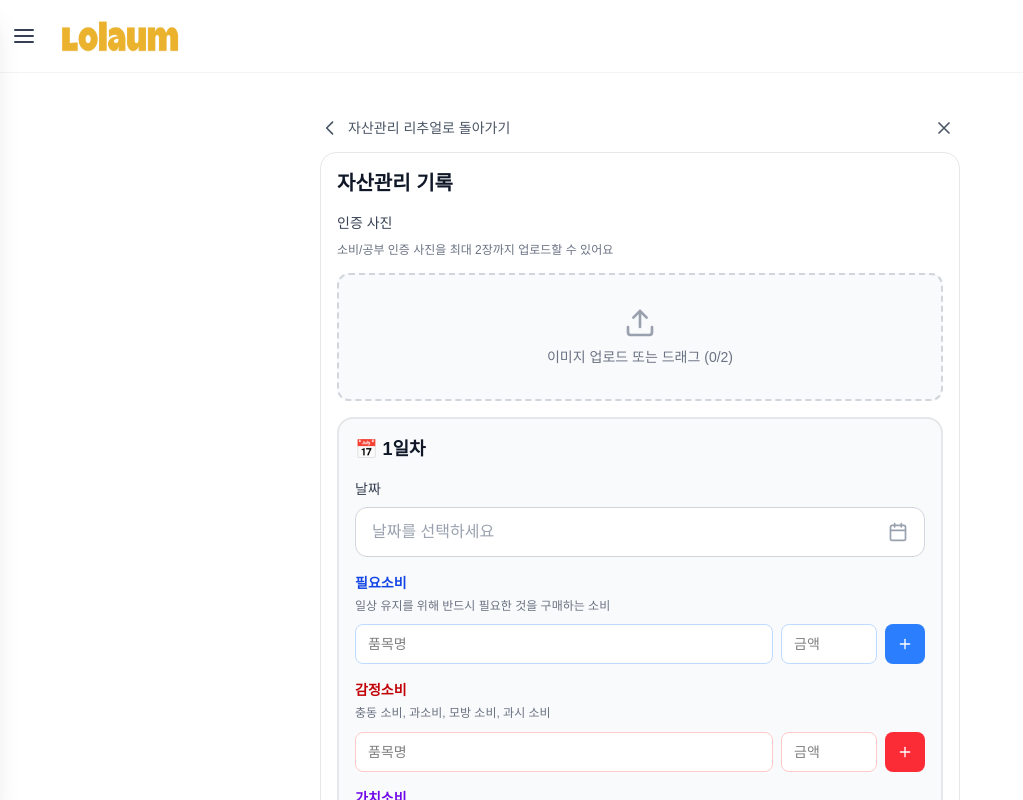
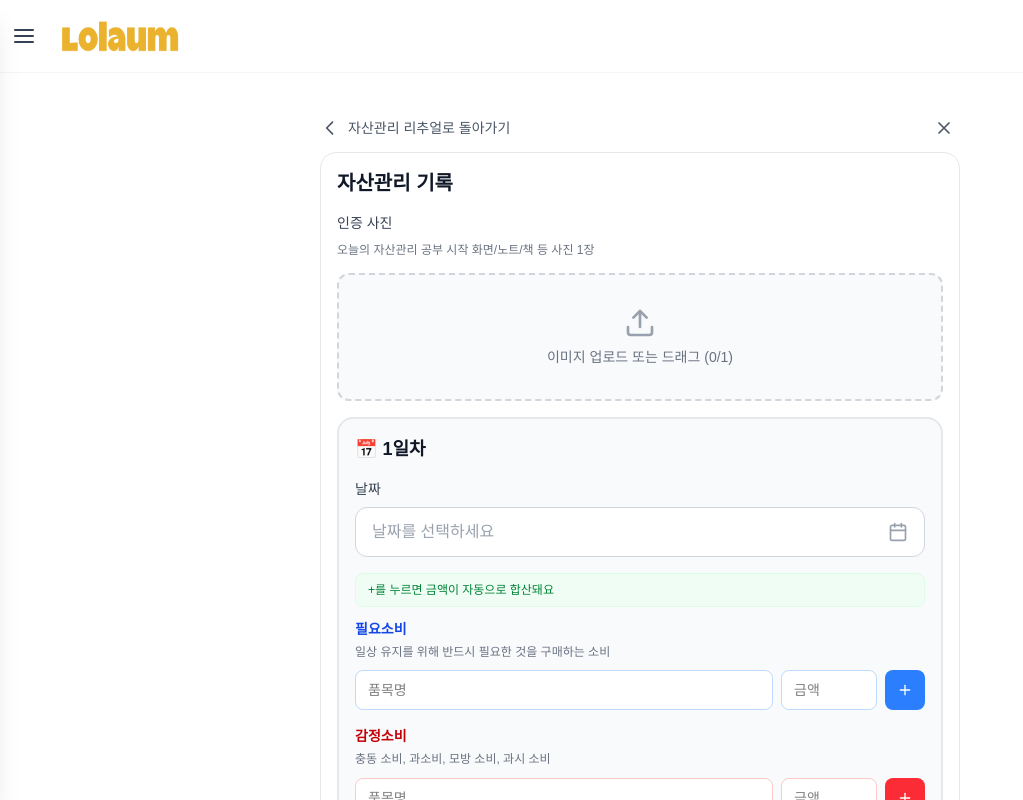
Before and after one commit to Lolaum/Lolaum, a Next.js app: page /home/finance/new in a window 1280 px wide. Shown: the top 800 px of the page, without its empty margins (0-1023 px from the left). Built offline with nearby package versions, Linux system fonts and the light colour scheme.

Commit message:
feature/qa: qa사항 수정

```diff
--- a/src/components/Layout/Layout.tsx
+++ b/src/components/Layout/Layout.tsx
@@ -121,7 +121,7 @@ export default function Layout({ children }: LayoutProps) {
           {/* 로그아웃 */}
           <button
             onClick={handleLogout}
-            className="p-2 rounded-lg text-gray-400 hover:bg-red-50 hover:text-red-500 transition-colors"
+            className="flex items-center gap-1.5 px-2 py-2 rounded-lg text-gray-400 hover:bg-red-50 hover:text-red-500 transition-colors"
             aria-label="로그아웃"
           >
             <svg width="20" height="20" viewBox="0 0 24 24" fill="none" stroke="currentColor" strokeWidth="2" strokeLinecap="round" strokeLinejoin="round">
@@ -129,6 +129,7 @@ export default function Layout({ children }: LayoutProps) {
               <polyline points="16 17 21 12 16 7" />
               <line x1="21" y1="12" x2="9" y2="12" />
             </svg>
+            <span className="text-xs font-semibold tracking-wider">LOGOUT</span>
           </button>
         </header>
       )}
--- a/src/components/Routines/Finance/AddNewFinance.tsx
+++ b/src/components/Routines/Finance/AddNewFinance.tsx
@@ -11,7 +11,7 @@ import {
   DailyExpense,
 } from "@/types/routines/finance";
 
-const MAX_CERT_PHOTOS = 2;
+const MAX_CERT_PHOTOS = 1;
 
 interface DailyExpenseState extends DailyExpense {
   id: string; // UI에서 관리하기 위한 임시 ID
@@ -377,7 +377,7 @@ export default function AddNewFinance({
             인증 사진
           </label>
           <p className="text-xs text-gray-500 mb-3 leading-relaxed">
-            소비/공부 인증 사진을 최대 2장까지 업로드할 수 있어요
+            오늘의 자산관리 공부 시작 화면/노트/책 등 사진 1장
           </p>
           <div className="space-y-3">
             {certPhotos.length < MAX_CERT_PHOTOS && (
@@ -588,6 +588,11 @@ export default function AddNewFinance({
                     </div>
                   )}
                 </div>
+
+                {/* 입력 안내 */}
+                <p className="text-xs text-green-700 bg-green-50 border border-green-100 rounded-lg px-3 py-2 mb-3">
+                  +를 누르면 금액이 자동으로 합산돼요
+                </p>
 
                 {/* 필요소비 */}
                 <div className="mb-4">
--- a/src/components/Routines/Reading/BookDetail.tsx
+++ b/src/components/Routines/Reading/BookDetail.tsx
@@ -221,9 +221,12 @@ function AddReadingRecord({
         {/* 원서읽기: 스크린샷 업로드 */}
         {isEnglishBook && (
           <div className="mb-6">
-            <label className="block text-sm font-medium text-gray-700 mb-3">
+            <label className="block text-sm font-medium text-gray-700 mb-1">
               인증 스크린샷
             </label>
+            <p className="text-xs text-gray-500 mb-3 leading-relaxed">
+              구글 클래스룸 오늘의 질문에 답변 후 &lsquo;제출 완료&rsquo; 화면 캡쳐
+            </p>
             {screenshot ? (
               <div className="relative rounded-xl overflow-hidden border border-gray-200">
                 <img
```
